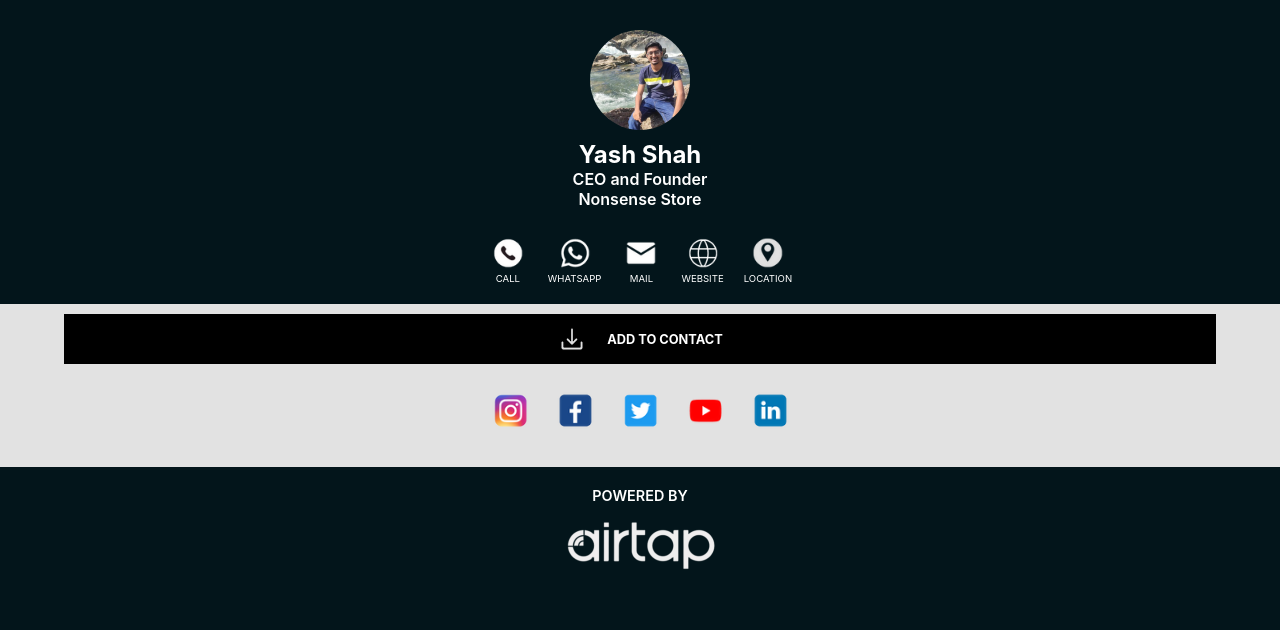
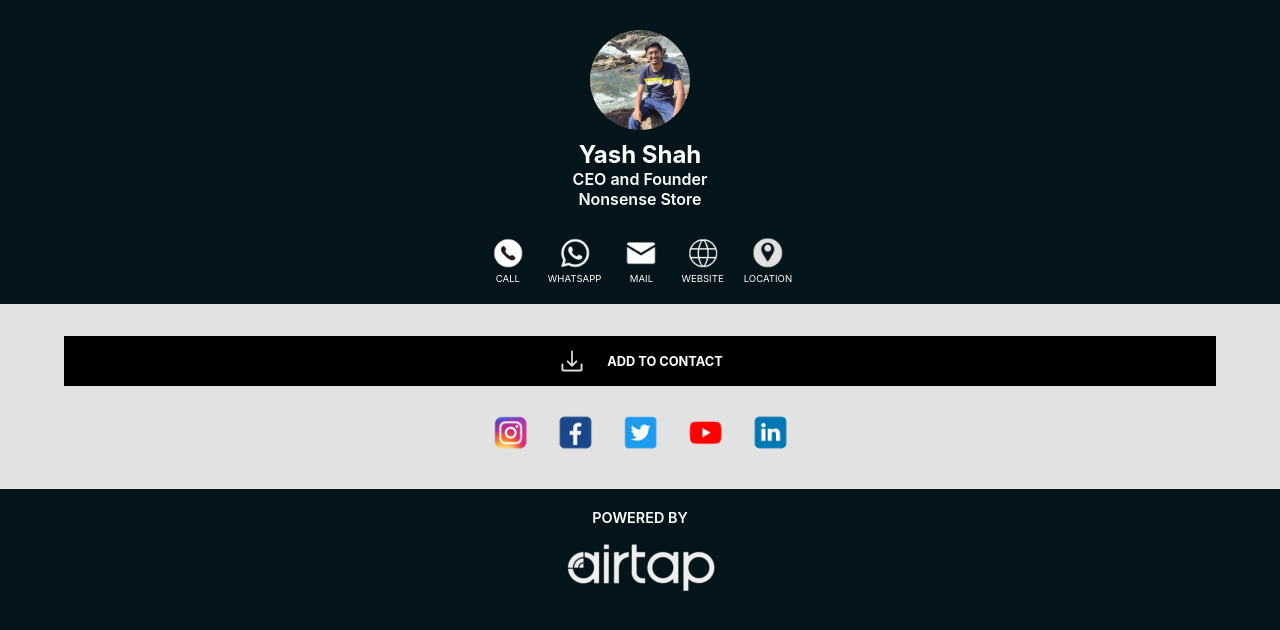
Before and after one commit to Viraj-patel/airtap-web-app, a React (Create React App) app: page /1 in a window 1280 px wide. Shown: the top 630 px of the page. Built offline with nearby package versions, Linux system fonts and the light colour scheme.

Commit message:
fix height

```diff
--- a/src/CardProfile/CardProfile.css
+++ b/src/CardProfile/CardProfile.css
@@ -64,6 +64,8 @@ a {
     justify-content: center;
     align-items: center;
     padding: 10px;
+
+    padding-top: 32px;
 }
 
 .buttonContainer{
```
